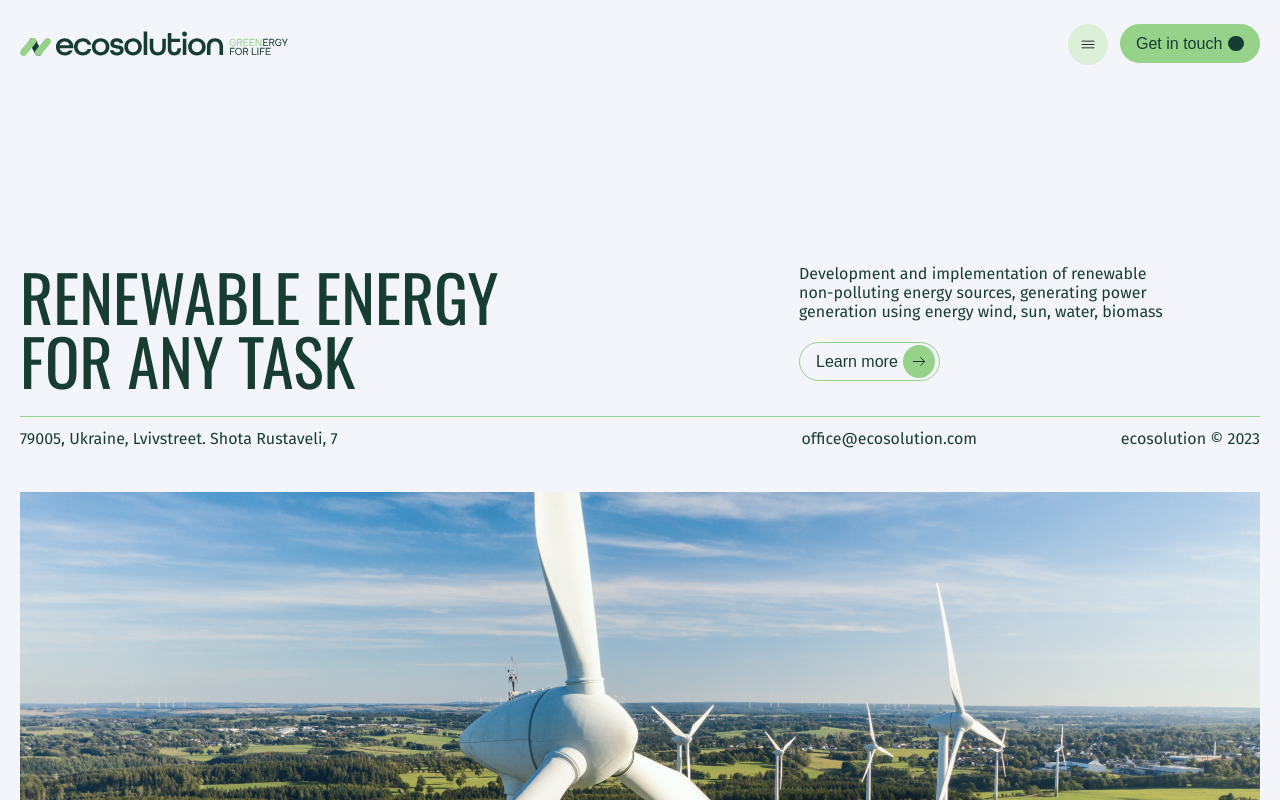
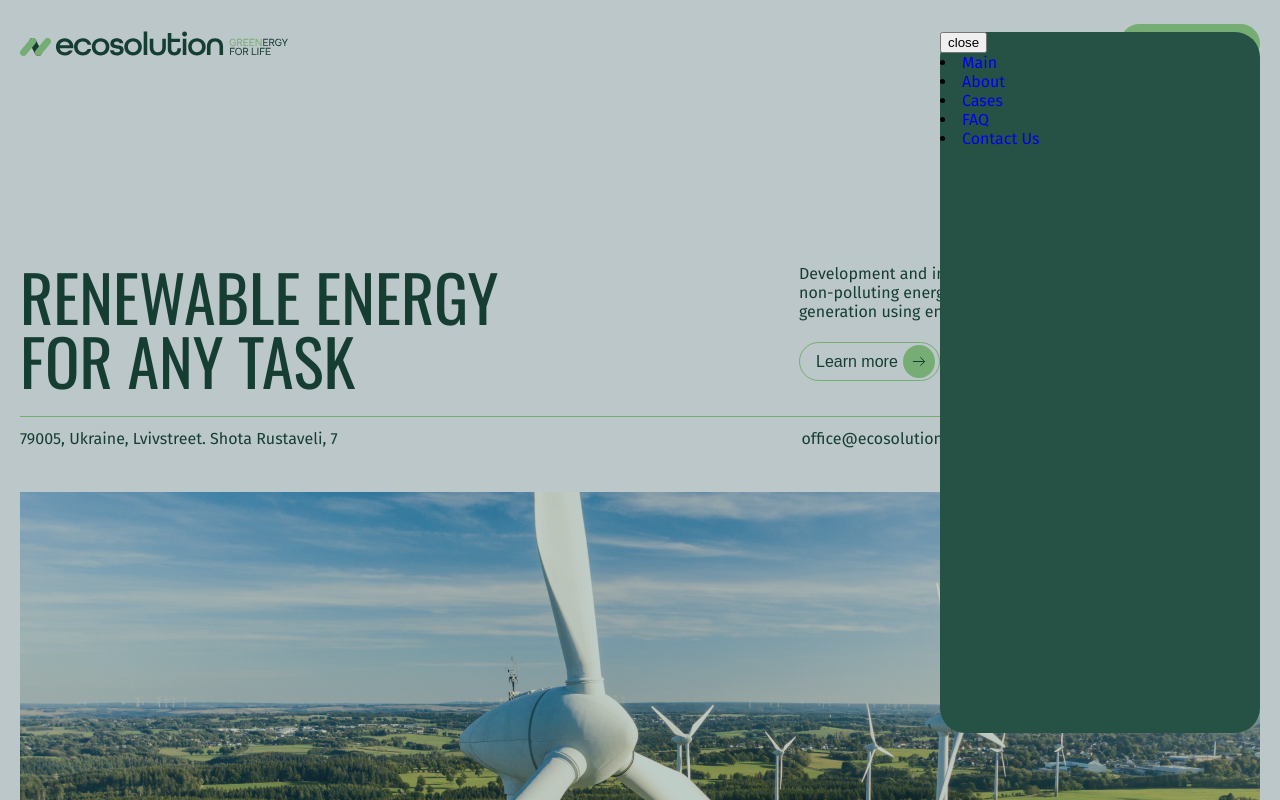
Before and after one commit to VadimKorobec/react-ecosolution, a React (Create React App) app: page / in a window 1280 px wide. Both pictures are taken after a click on the icon 1088 px from the left and 44 px from the top of the page. Shown: the top 800 px of the page. Built offline with nearby package versions, Linux system fonts and the light colour scheme.

Commit message:
add burger menu

```diff
--- a/src/App.js
+++ b/src/App.js
@@ -1,5 +1,4 @@
 import { About } from "./components/About/About";
-import { BurgerMenu } from "./components/BurgerMenu/BurgerMenu";
 import { Cases } from "./components/Cases/Cases";
 import { Contact } from "./components/Contact/Contact";
 import { Electricity } from "./components/Electricity/Electricity";
@@ -14,7 +13,6 @@ export const App = () => {
   return (
     <>
       <Header />
-      <BurgerMenu/>
       <Main />
       <About />
       <Electricity />
--- /dev/null
+++ b/src/assets/titlesMenu.json
@@ -0,0 +1,17 @@
+[
+    {
+       "id":1, "label":"Main", "href":"/#main"
+    },
+    {
+       "id":2, "label":"About","href":"/#about"
+    },
+    {
+      "id":3,  "label":"Cases", "href":"/#cases"
+    },
+    {
+       "id":4, "label":"FAQ", "href":"/#faq"
+    },
+    {
+        "id":5,"label":"Contact Us", "href":"/#contact"
+    }
+]
--- a/src/components/About/About.jsx
+++ b/src/components/About/About.jsx
@@ -21,7 +21,7 @@ import {
 
 export const About = () => {
   return (
-    <Container>
+    <Container id="about">
       <Wrapper>
         <Title>Main values of our company</Title>
         <TextWrapper>
--- a/src/components/BurgerMenu/BurgerMenu.jsx
+++ b/src/components/BurgerMenu/BurgerMenu.jsx
@@ -1,3 +1,18 @@
-export const BurgerMenu = () => {
-  return <div></div>;
+import titles from "../../assets/titlesMenu.json";
+
+import { ContainerMenu, Overlay } from "./BurgerMenu.styled";
+
+export const BurgerMenu = ({ onClick }) => {
+  return (
+    <Overlay>
+      <ContainerMenu>
+        <button onClick={() => onClick()}>close</button>
+        {titles.map((item) => (
+          <li key={item.id}>
+            <a href ={item.href} onClick={() => onClick()}>{item.label}</a>
+          </li>
+        ))}
+      </ContainerMenu>
+    </Overlay>
+  );
 };
--- a/src/components/BurgerMenu/BurgerMenu.styled.jsx
+++ b/src/components/BurgerMenu/BurgerMenu.styled.jsx
@@ -7,4 +7,15 @@ export const Overlay = styled.div`
   width: 100%;
   height: 100%;
   background-color: rgba(23, 61, 51, 0.25);
+
 `;
+
+export const ContainerMenu = styled.div`
+  position: fixed;
+  top: 32px;
+  right: 20px;
+  width: 320px;
+  height: 701px;
+  border-radius: 25px;
+  background-color: #265246;
+`;
--- a/src/components/Cases/Cases.jsx
+++ b/src/components/Cases/Cases.jsx
@@ -31,7 +31,7 @@ import {
 
 export const Cases = () => {
   return (
-    <Container>
+    <Container id='cases'>
       <TitleWrapper>
         <Title>Successful cases of our company</Title>
         <LineWrap>
--- a/src/components/Contact/Contact.jsx
+++ b/src/components/Contact/Contact.jsx
@@ -22,7 +22,7 @@ import {
 
 export const Contact = () => {
   return (
-    <Container>
+    <Container id='contact'>
       <Title>Contact us</Title>
       <Wrapper>
         <ContentWrapper>
--- a/src/components/FAQ/FAQ.jsx
+++ b/src/components/FAQ/FAQ.jsx
@@ -25,7 +25,7 @@ export const FAQ = () => {
   const [active, setActive] = useState(0);
 
   return (
-    <Container>
+    <Container id='faq'>
       <GridWrapper>
         <Title>
           Frequently Asked <br /> Questions
--- a/src/components/Header/Header.jsx
+++ b/src/components/Header/Header.jsx
@@ -1,19 +1,22 @@
 import { Logo } from "../Logo/Logo";
 import { Container } from "../Container/Container";
-import {
-  HeaderWrapper,
-  BurgerMenu,
-  Button,
-  ArrowDown,
-
-} from "./Header.styled";
+import { HeaderWrapper, BtnMenu, Button, ArrowDown } from "./Header.styled";
+import { useState } from "react";
+import { BurgerMenu } from "../BurgerMenu/BurgerMenu";
 
 export const Header = () => {
+  const [open, setOpen] = useState(false);
+
+
+  const handleClickMenu = () => {
+    setOpen(!open)
+  }
+
   return (
     <Container>
       <HeaderWrapper>
         <Logo />
-        <BurgerMenu />
+        {open ? <BurgerMenu onClick={handleClickMenu} /> : <BtnMenu onClick={handleClickMenu} />}
         <Button type="button">
           Get in touch <ArrowDown />
         </Button>
--- a/src/components/Header/Header.styled.jsx
+++ b/src/components/Header/Header.styled.jsx
@@ -28,7 +28,7 @@ export const HeaderWrapper = styled.header`
   }
 `;
 
-export const BurgerMenu = styled(menu)`
+export const BtnMenu = styled(menu)`
   padding: 12px 12px;
   background-color: #dcefd8;
   border-radius: 50%;
--- a/src/components/Main/Main.jsx
+++ b/src/components/Main/Main.jsx
@@ -19,7 +19,7 @@ import {
 
 export const Main = () => {
   return (
-    <Container>
+    <Container id='main'>
       <TitleWrapper>
         <Title>RENEWABLE ENERGY FOR ANY TASK</Title>
         <TextWrapper>
```
